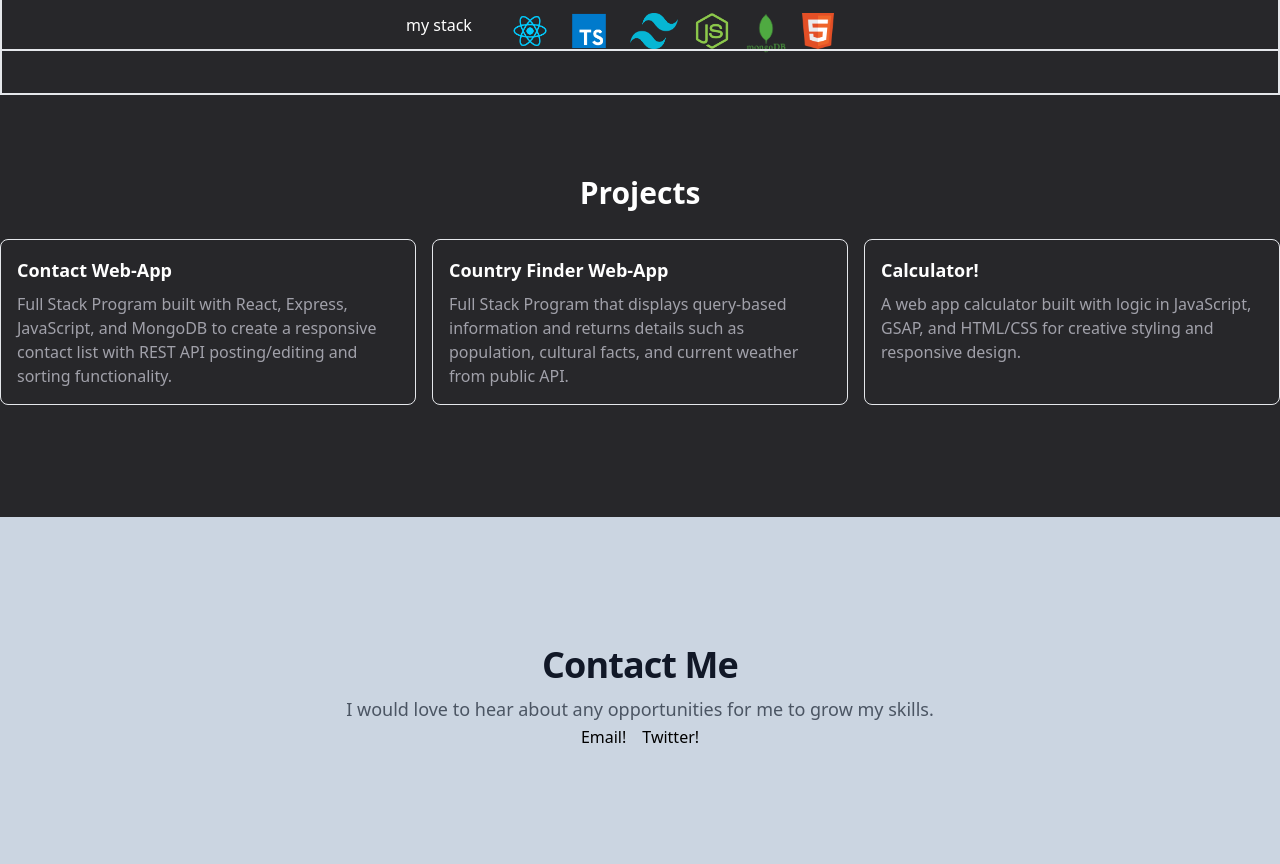
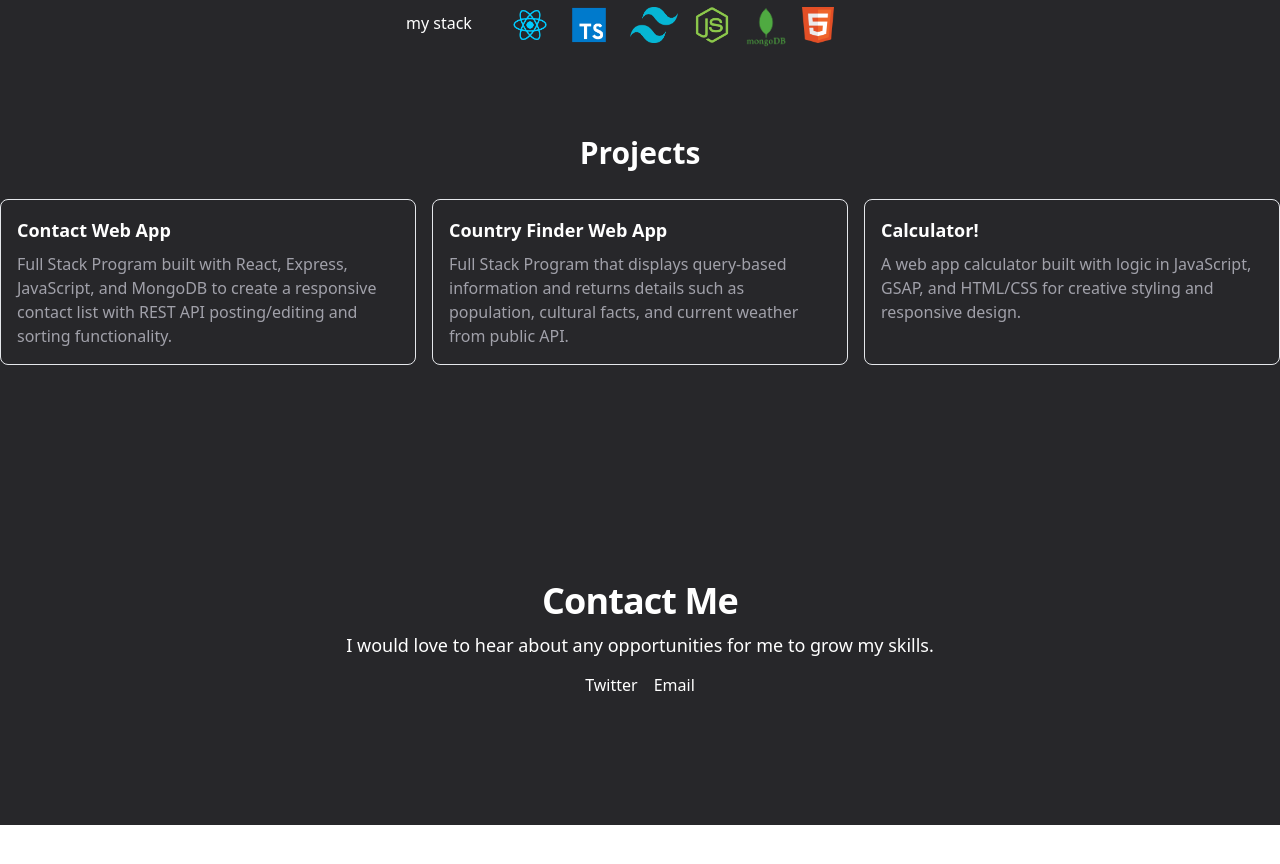
Before and after one commit to jjxrry/portfolio-jg, a React (Vite) app: page / in a window 1280 px wide. Shown: the part 840-1704 px from the top of the page. After the commit the page ends 1665 px from the top, so only its background shows below. Built offline with nearby package versions, Linux system fonts and the light colour scheme.

Commit message:
first completed version 1.0.0

```diff
--- a/src/components/contact.tsx
+++ b/src/components/contact.tsx
@@ -1,86 +1,30 @@
+import { useState } from 'react';
+
 export default function Contact() {
+  const [email, setEmail] = useState('jerryygao@gmail.com')
+  const [isCopied, setIsCopied] = useState(false)
+
+  function handleEmailClick() {
+    event?.preventDefault()
+    navigator.clipboard.writeText(email);
+    console.log(`Email '${email}' copied to clipboard!`)
+    setIsCopied(true)
+    setTimeout(() => setIsCopied(false), 4000)
+  }
 
   return (
-    <div className="isolate bg-slate-300 py-24 px-6 sm:py-32 lg:px-8">
+    <div className="isolate py-24 px-2 sm:py-32 lg:px-8 -mt-10">
       <div className="mx-auto max-w-2xl text-center">
-        <h2 className="text-3xl font-bold tracking-tight text-gray-900 sm:text-4xl">Contact Me</h2>
-        <p className="mt-2 text-lg leading-8 text-gray-600">
+        <h2 className="text-3xl font-bold tracking-tight text-white sm:text-4xl">Contact Me</h2>
+        <p className="mt-2 text-lg leading-8 text-white">
           I would love to hear about any opportunities for me to grow my skills.
         </p>
       </div>
-      <div className="flex flex-row justify-center align-end gap-4">
-        <a href="">Email!</a>
-        <a href="">Twitter!</a>
+      <div className="flex flex-row justify-center align-end gap-4 mt-3 text-white">
+        <a className='hover:underline' href="https://twitter.com/golfcatt">Twitter</a>
+        <a className='hover:underline' href='' onClick={handleEmailClick}>Email</a>
       </div>
+        {isCopied && <div className='flex flex-row justify-center align-end gap-4 mt-3 text-green-600' aria-hidden="true">email copied!</div>}
     </div>
-  )
+  );
 }
-{/* <form action="#" method="POST" className="mx-auto mt-16 max-w-xl sm:mt-20">
-  <div className="grid grid-cols-1 gap-y-6 gap-x-8 sm:grid-cols-2">
-    <div>
-      <label htmlFor="first-name" className="block text-sm font-semibold text-gray-900">
-        First name
-      </label>
-      <div className="mt-2.5">
-        <input
-          type="text"
-          name="first-name"
-          id="first-name"
-          autoComplete="given-name"
-          className="block w-full rounded-md border-0 py-2 px-3.5 text-gray-900 shadow-sm ring-1 ring-inset ring-gray-300 placeholder:text-gray-400 focus:ring-2 focus:ring-inset focus:ring-indigo-600 sm:text-sm sm:leading-6"
-        />
-      </div>
-    </div>
-    <div>
-      <label htmlFor="last-name" className="block text-sm font-semibold text-gray-900">
-        Last name
-      </label>
-      <div className="mt-2.5">
-        <input
-          type="text"
-          name="last-name"
-          id="last-name"
-          autoComplete="family-name"
-          className="block w-full rounded-md border-0 py-2 px-3.5 text-gray-900 shadow-sm ring-1 ring-inset ring-gray-300 placeholder:text-gray-400 focus:ring-2 focus:ring-inset focus:ring-indigo-600 sm:text-sm sm:leading-6"
-        />
-      </div>
-    </div>
-    <div className="sm:col-span-2">
-      <label htmlFor="email" className="block text-sm font-semibold leading-6 text-gray-900">
-        Email
-      </label>
-      <div className="mt-2.5">
-        <input
-          type="email"
-          name="email"
-          id="email"
-          autoComplete="email"
-          className="block w-full rounded-md border-0 py-2 px-3.5 text-gray-900 shadow-sm ring-1 ring-inset ring-gray-300 placeholder:text-gray-400 focus:ring-2 focus:ring-inset focus:ring-indigo-600 sm:text-sm sm:leading-6"
-        />
-      </div>
-    </div>
-
-    <div className="sm:col-span-2">
-      <label htmlFor="message" className="block text-sm font-semibold leading-6 text-gray-900">
-        Message
-      </label>
-      <div className="mt-2.5">
-        <textarea
-          name="message"
-          id="message"
-          rows={4}
-          className="block w-full rounded-md border-0 py-2 px-3.5 text-gray-900 shadow-sm ring-1 ring-inset ring-gray-300 placeholder:text-gray-400 focus:ring-2 focus:ring-inset focus:ring-indigo-600 sm:text-sm sm:leading-6"
-          defaultValue={''}
-        />
-      </div>
-    </div>
-  </div>
-  <div className="mt-10">
-    <button
-      type="submit"
-      className="block w-full rounded-md bg-indigo-500 px-3.5 py-2.5 text-center text-sm font-semibold text-white shadow-sm hover:bg-indigo-500 focus-visible:outline focus-visible:outline-2 focus-visible:outline-offset-2 focus-visible:outline-indigo-600"
-    >
-      Let's talk
-    </button>
-  </div>
-</form> */}
--- a/src/components/hero.tsx
+++ b/src/components/hero.tsx
@@ -4,7 +4,7 @@ export default function Hero() {
 
   return (
     <div className="h-400" id='home'>
-      <div className="relative px-6 pt-14 lg:px-8 border-2">
+      <div className="relative px-6 pt-14 lg:px-8">
         <div className="mx-auto max-w-5xl py-32 sm:py-48 lg:py-56">
             <div className="flex flex-col md:flex-row">
                 <img className="w-full md:w-1/2 h-auto" src={ heroSplash }></img>
@@ -20,7 +20,7 @@ export default function Hero() {
                 className="text-sm leading-6 text-white hover:underline"
                 onClick={(event) => {
                   event.preventDefault();
-                  const element = document.querySelector("#projects");
+                  const element = document.querySelector("#stack");
                     if (element) {
                       element.scrollIntoView({ behavior: 'smooth' });
                     }
--- a/src/components/navbar.tsx
+++ b/src/components/navbar.tsx
@@ -6,7 +6,7 @@ import githubIcon from '../assets/github.png'
 
 const navigation = [
   { name: 'Home', href: '#home', current: true },
-  { name: 'Projects', href: '#projects', current: false }
+  { name: 'Projects', href: '#stack', current: false }
 ]
 
 function classNames(...classes: string[]) {
@@ -23,7 +23,7 @@ export default function Navbar () {
               <div className="absolute inset-y-0 left-0 flex items-center sm:hidden">
                 {/* Mobile menu button*/}
                 <Disclosure.Button className="inline-flex items-center justify-center rounded-md p-2 text-gray-400 hover:bg-gray-700 hover:text-white focus:outline-none focus:ring-2 focus:ring-inset focus:ring-white">
-                  <span className="sr-only">Open main menu</span>
+                  {/* <span className="sr-only">Open main menu</span> */}
                   {open ? (
                     <XMarkIcon className="block h-6 w-6" aria-hidden="true" />
                   ) : (
@@ -58,9 +58,8 @@ export default function Navbar () {
                             }
                         }}
                         className={classNames(
-                          item.current ? 'text-white hover:bg-gray-700' : 'text-white hover:bg-gray-700 hover:text-white',
-                          'rounded-md px-3 py-2 text-sm font-medium transition-colors duration-300 ease-in-out',
-                          'scroll-behavior: smooth'
+                          item.current ? 'text-white hover:bg-gray-700' : 'text-white hover:bg-gray-700',
+                          'rounded-md px-3 py-2 text-sm font-medium'
                         )}
                         aria-current={item.current ? 'page' : undefined}
                       >
@@ -114,16 +113,6 @@ export default function Navbar () {
                           </a>
                         )}
                       </Menu.Item>
-                      {/* <Menu.Item>
-                        {({ active }) => (
-                          <a
-                            href="#"
-                            className={classNames(active ? 'bg-gray-100' : '', 'block px-4 py-2 text-sm text-gray-700')}
-                          >
-                            Sign out
-                          </a>
-                        )}
-                      </Menu.Item> */}
                     </Menu.Items>
                   </Transition>
                 </Menu>
@@ -138,8 +127,15 @@ export default function Navbar () {
                   key={item.name}
                   as="a"
                   href={item.href}
+                  onClick={(event) => {
+                    event.preventDefault();
+                    const element = document.querySelector(item.href);
+                      if (element) {
+                        element.scrollIntoView({ behavior: 'smooth' });
+                      }
+                  }}
                   className={classNames(
-                    item.current ? 'bg-gray-900 text-white' : 'text-gray-300 hover:bg-gray-700 hover:text-white',
+                    item.current ? 'text-white hover:bg-gray-700' : 'text-white hover:bg-gray-700',
                     'block rounded-md px-3 py-2 text-base font-medium'
                   )}
                   aria-current={item.current ? 'page' : undefined}
--- a/src/components/projects.tsx
+++ b/src/components/projects.tsx
@@ -1,12 +1,12 @@
 const Projects = () => {
     const projects = [
       {
-        title: 'Contact Web-App',
+        title: 'Contact Web App',
         description: 'Full Stack Program built with React, Express, JavaScript, and MongoDB to create a responsive contact list with REST API posting/editing and sorting functionality.',
         link: 'https://github.com/jjxrry/fso-contact-app'
       },
       {
-        title: 'Country Finder Web-App',
+        title: 'Country Finder Web App',
         description: 'Full Stack Program that displays query-based information and returns details such as population, cultural facts, and current weather from public API.',
         link: 'https://github.com/jjxrry/country-app'
       },
@@ -18,13 +18,13 @@ const Projects = () => {
     ];
 
     return (
-      <div className="container mx-auto my-8 pb-20">
+      <div className="container mx-auto my-12 pb-20">
         <h2 className="text-3xl font-bold text-white mb-4 text-center mb-7" id="projects">Projects</h2>
         <div className="grid grid-cols-1 sm:grid-cols-2 md:grid-cols-3 gap-4">
           {projects.map(project => (
-            <a key={project.link} href={project.link} className="border rounded-lg p-4 transition-colors text-white hover:bg-gray-100">
+            <a key={project.link} href={project.link} className="border rounded-lg p-4 transition-colors text-white hover:bg-gray-50 hover:text-black">
               <h3 className="text-lg font-bold mb-2">{project.title}</h3>
-              <p className="text-zinc-400">{project.description}</p>
+              <p className="text-zinc-400 hover:text-black">{project.description}</p>
             </a>
           ))}
         </div>
--- a/src/components/stack.tsx
+++ b/src/components/stack.tsx
@@ -7,8 +7,8 @@ import mongoLogo from '../assets/mongodb.png'
 
 export default function Stack () {
     return(
-        <div className='flex flex-col lg:flex-row align-start justify-center -mt-20 mb-20 border-2'>
-            <p className='text-white mt-10 self-start'>my stack</p>
+        <div className='flex flex-col lg:flex-row align-start justify-center lg:-mt-20' id='stack'>
+            <p className='text-white -mt-2 self-start lg:self-center mx-auto lg:mx-0'>my stack</p>
             <div className='flex flex-wrap justify-center lg:justify-start lg:flex-row md:flex-col p-10 gap-4'>
                 <img className="w-auto h-9" src={ reactLogo }></img>
                 <img className="w-auto h-9" src={ tsLogo }></img>
```
Also changed, not shown: src/main.tsx (line endings or trailing spaces).
